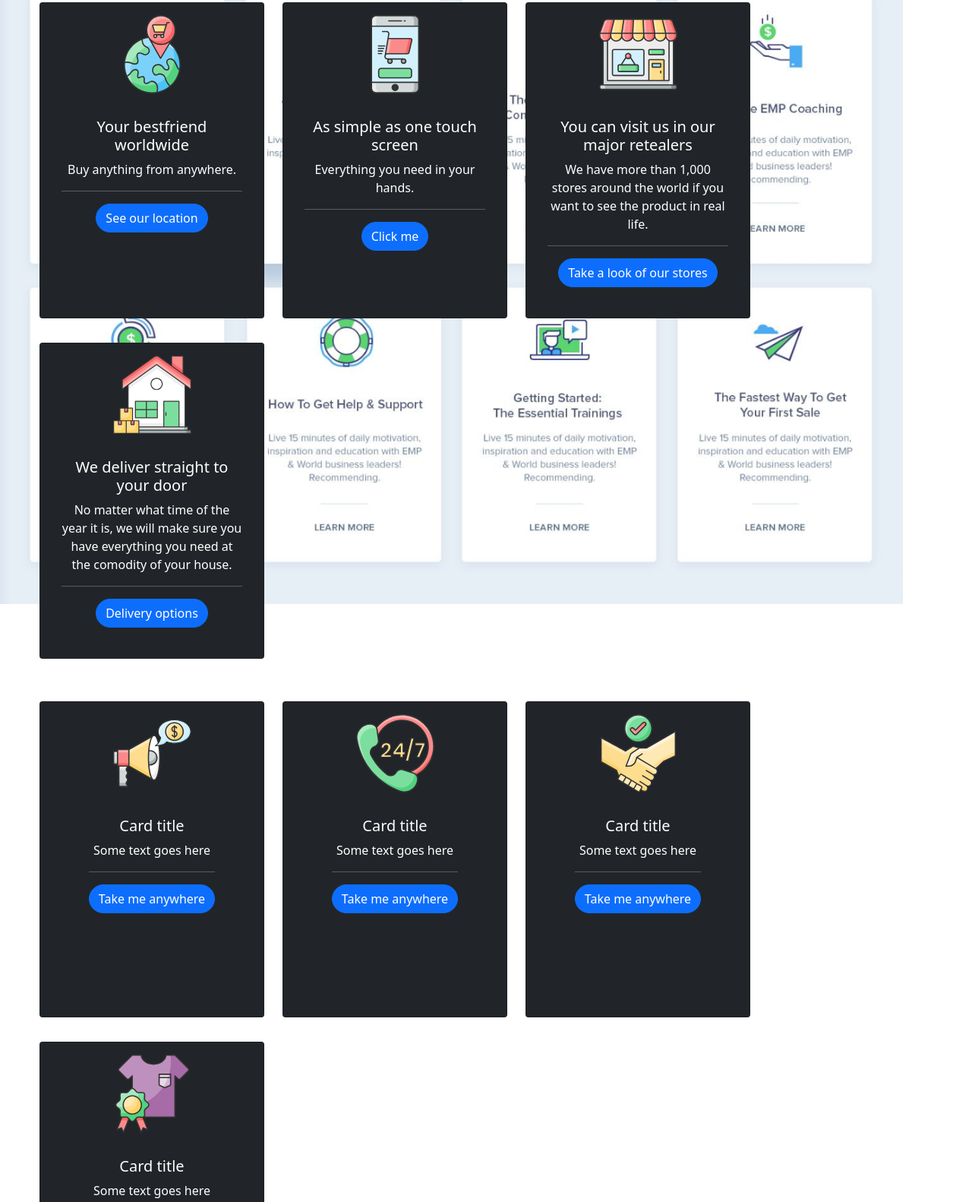
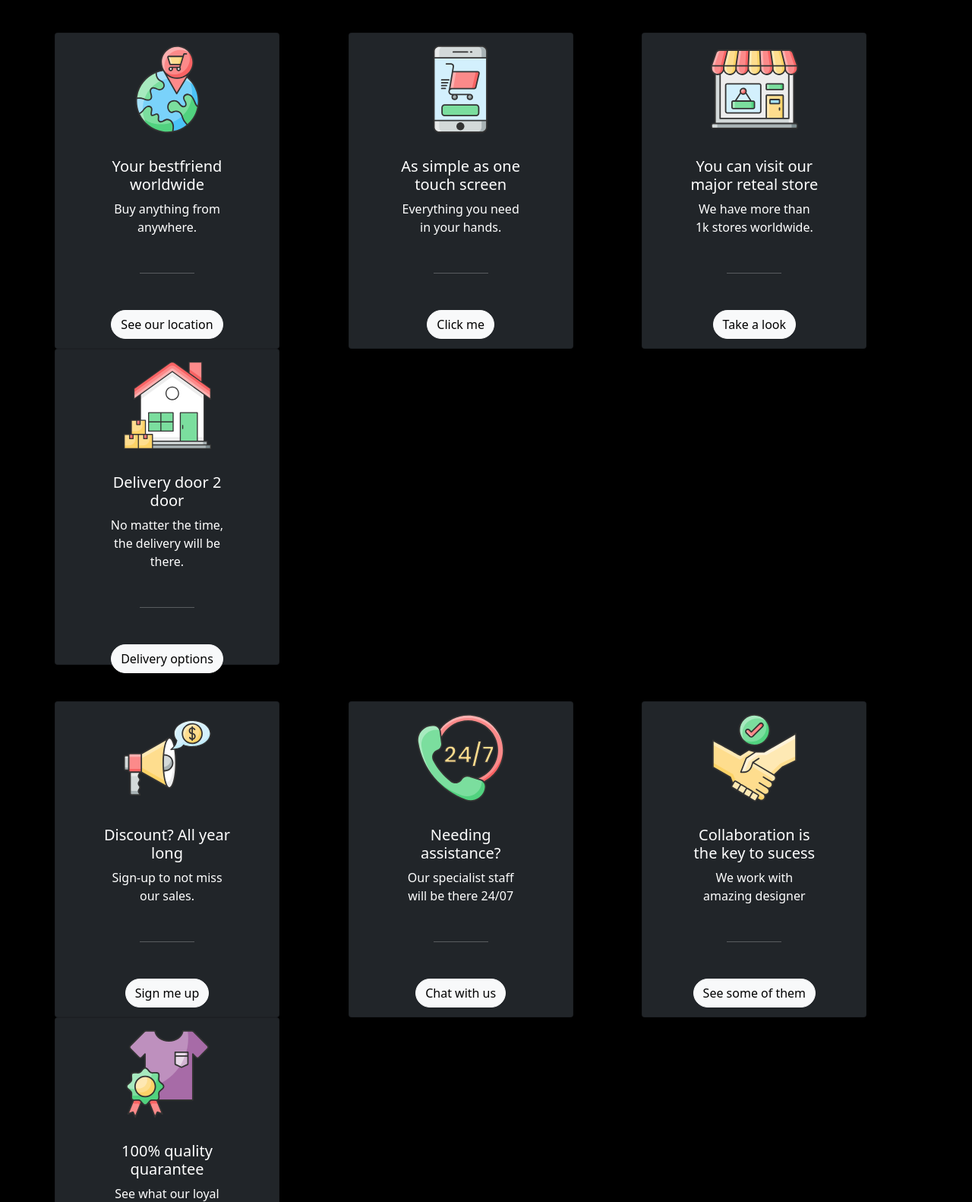
Before and after one commit to becodeorg/verou-3-css-framerworks-dell2007, a plain HTML site: page index.html in a window 1280 px wide. Shown: the part 53-1635 px from the top of the page at 76% size. Drawn offline with nearby package versions, Linux system fonts and the light colour scheme.

Commit message:
Sixth Commit

```diff
--- a/index.html
+++ b/index.html
@@ -10,94 +10,110 @@
     <link rel="stylesheet" href="style.css">
 </head>
 <body>
-    <div class="jumbotron text-center">
+    <div class="container-fluid">
 
+    <div class="jumbotron text-white" style="text-align:center">
+     <h1>In Bootstore We Trust</h1>
     </div>
-    <div class="container-fluid">
-    <div class="row mt-5 ms-3">
-        <div class="card text-white bg-dark text-center mt-2 mb-4 ms-4" style="width: 18.5rem; height: 26rem;">
+
+    <div class="row m-5">
+        <div class="col">
+        <div class="card text-white bg-dark text-center" style="width: 18.5rem; height: 26rem;">
             <img src="globe.svg" class="card-img-top w-50 p-3 mx-auto" alt="..." >
-                <div class="card-body mx-auto">
+                <div class="card-body mx-auto" style="width: 200px">
                     <h5 class="card-tittle">Your bestfriend worldwide</h5>
                     <p class="card-text">Buy anything from anywhere.</p>
-                    <hr>
-                    <a href="#" class="btn btn-primary rounded-pill">See our location</a>
+                    <hr class="m-5">
+                    <a href="#" class="btn btn-light rounded-pill">See our location</a>
                 </div>
          </div>
+        </div>
 
-        <div class="card text-white bg-dark text-center mt-2 mb-4 ms-4" style="width: 18.5rem; height: 26rem;">
+        <div class="col">
+        <div class="card text-white bg-dark text-center" style="width: 18.5rem; height: 26rem;">
             <img src="phone.svg" class="card-img-top w-50 p-3 mx-auto" alt="...">
-                <div class="card-body mx-auto">
+                <div class="card-body mx-auto" style="width: 200px">
                     <h5 class="card-tittle">As simple as one touch screen</h5>
                     <p class="card-text">Everything you need in your hands. </p>
-                    <hr>
-                    <a href="#" class="btn btn-primary rounded-pill">Click me</a>
+                    <hr class="m-5">
+                    <a href="#" class="btn btn-light rounded-pill">Click me</a>
                 </div>
         </div>
+        </div>
 
-        <div class="card text-white bg-dark text-center mt-2 mb-4 ms-4" style="width: 18.5rem; height: 26rem;">
+        <div class="col">
+        <div class="card text-white bg-dark text-center " style="width: 18.5rem; height: 26rem;">
             <img src="instore.svg" class="card-img-top w-50 p-3 mx-auto" alt="...">
-                <div class="card-body mx-auto">
-                    <h5 class="card-tittle">You can visit us in our major retealers</h5>
-                    <p class="card-text">We have more than 1,000 stores around the world if you want to see the product in real life.</p>
-                    <hr>
-                    <a href="#" class="btn btn-primary rounded-pill">Take a look of our stores</a>
+                <div class="card-body mx-auto" style="width: 200px">
+                    <h5 class="card-tittle">You can visit our major reteal store</h5>
+                    <p class="card-text">We have more than 1k stores worldwide.</p>
+                    <hr class="m-5">
+                    <a href="#" class="btn btn-light rounded-pill">Take a look</a>
                 </div>
         </div>
+        </div>
 
-        <div class="card text-white bg-dark text-center mt-2 mb-4 ms-4" style="width: 18.5rem; height: 26rem;">
+        <div class="col">
+        <div class="card text-white bg-dark text-center " style="width: 18.5rem; height: 26rem;">
             <img src="home.svg" class="card-img-top w-50 p-3 mx-auto" alt="...">
-                <div class="card-body mx-auto">
-                    <h5 class="card-tittle">We deliver straight to your door</h5>
-                    <p class="card-text">No matter what time of the year it is, we will make sure you have everything you need at the comodity of your house.</p>
-                    <hr>
-                    <a href="#" class="btn btn-primary rounded-pill">Delivery options</a>
+                <div class="card-body mx-auto" style="width: 200px">
+                    <h5 class="card-tittle">Delivery door 2 door</h5>
+                    <p class="card-text">No matter the time, the delivery will be there.</p>
+                    <hr class="m-5">
+                    <a href="#" class="btn btn-light rounded-pill">Delivery options</a>
                 </div>
         </div>
-
+        </div>
     </div>
 
-    <div class="row row mt-4 ms-3">
-        <div class="card text-white bg-dark text-center mt-2 mb-4 ms-4" style="width: 18.5rem; height: 26rem;">
+    <div class="row m-5">
+        <div class="col">
+        <div class="card text-white bg-dark text-center " style="width: 18.5rem; height: 26rem;">
             <img src="discount.svg" class="card-img-top w-50 p-3 mx-auto" alt="...">
-                <div class="card-body mx-auto">
-                    <h5 class="card-tittle">Card title</h5>
-                    <p class="card-text">Some text goes here</p>
-                    <hr>
-                    <a href="#" class="btn btn-primary rounded-pill">Take me anywhere</a>
+                <div class="card-body mx-auto" style="width: 200px">
+                    <h5 class="card-tittle">Discount? All year long</h5>
+                    <p class="card-text">Sign-up to not miss our sales.</p>
+                    <hr class="m-5">
+                    <a href="#" class="btn btn-light rounded-pill">Sign me up</a>
                 </div>
         </div>
+        </div>
 
-        <div class="card text-white bg-dark text-center mt-2 mb-4 ms-4" style="width: 18.5rem; height: 26rem;">
+        <div class="col">
+        <div class="card text-white bg-dark text-center " style="width: 18.5rem; height: 26rem;">
             <img src="assist.svg" class="card-img-top w-50 p-3 mx-auto" alt="...">
-                <div class="card-body mx-auto">
-                    <h5 class="card-tittle">Card title</h5>
-                    <p class="card-text">Some text goes here</p>
-                    <hr>
-                    <a href="#" class="btn btn-primary rounded-pill">Take me anywhere</a>
+                <div class="card-body mx-auto" style="width: 200px">
+                    <h5 class="card-tittle">Needing assistance?</h5>
+                    <p class="card-text">Our specialist staff will be there 24/07</p>
+                    <hr class="m-5">
+                    <a href="#" class="btn btn-light rounded-pill">Chat with us</a>
                 </div>
         </div>
+        </div>
 
-        <div class="card text-white bg-dark text-center mt-2 mb-4 ms-4" style="width: 18.5rem; height: 26rem;">
+        <div class="col">
+        <div class="card text-white bg-dark text-center " style="width: 18.5rem; height: 26rem;">
             <img src="trust.svg" class="card-img-top w-50 p-3 mx-auto" alt="...">
-                <div class="card-body mx-auto">
-                    <h5 class="card-tittle">Card title</h5>
-                    <p class="card-text">Some text goes here</p>
-                    <hr>
-                    <a href="#" class="btn btn-primary rounded-pill">Take me anywhere</a>
+                <div class="card-body mx-auto" style="width: 200px;">
+                    <h5 class="card-tittle">Collaboration is the key to sucess</h5>
+                    <p class="card-text">We work with amazing designer</p>
+                    <hr class="m-5">
+                    <a href="#" class="btn btn-light rounded-pill">See some of them</a>
                 </div>
         </div>
+        </div>
 
-        <div class="card text-white bg-dark text-center mt-2 mb-4 ms-4" style="width: 18.5rem; height: 26rem;">
+        <div class="col">
+        <div class="card text-white bg-dark text-center " style="width: 18.5rem; height: 26rem;">
             <img src="quality.svg" class="card-img-top w-50 p-3 mx-auto" alt="...">
-                <div class="card-body mx-auto">
-                    <h5 class="card-tittle">Card title</h5>
-                    <p class="card-text">Some text goes here</p>
-                    <hr>
-                    <a href="#" class="btn btn-primary rounded-pill">Take me anywhere</a>
+                <div class="card-body mx-auto" style="width: 200px;">
+                    <h5 class="card-tittle">100% quality quarantee</h5>
+                    <p class="card-text">See what our loyal clients think of us</p>
+                    <hr class="m-5">
+                    <a href="#" class="btn btn-light rounded-pill">See our reviews</a>
                 </div>
         </div>
-
+        </div>
     </div>
     </div>
 </body>
--- a/style.css
+++ b/style.css
@@ -4,7 +4,7 @@
 }
 
 body {
-    background-image: url(framework.png);
+    background-color:black ;
     background-repeat: no-repeat;
     background-size: contain;
     height: 100vh;
```
Also changed, not shown: index2.html (added, +114 -0 lines).
